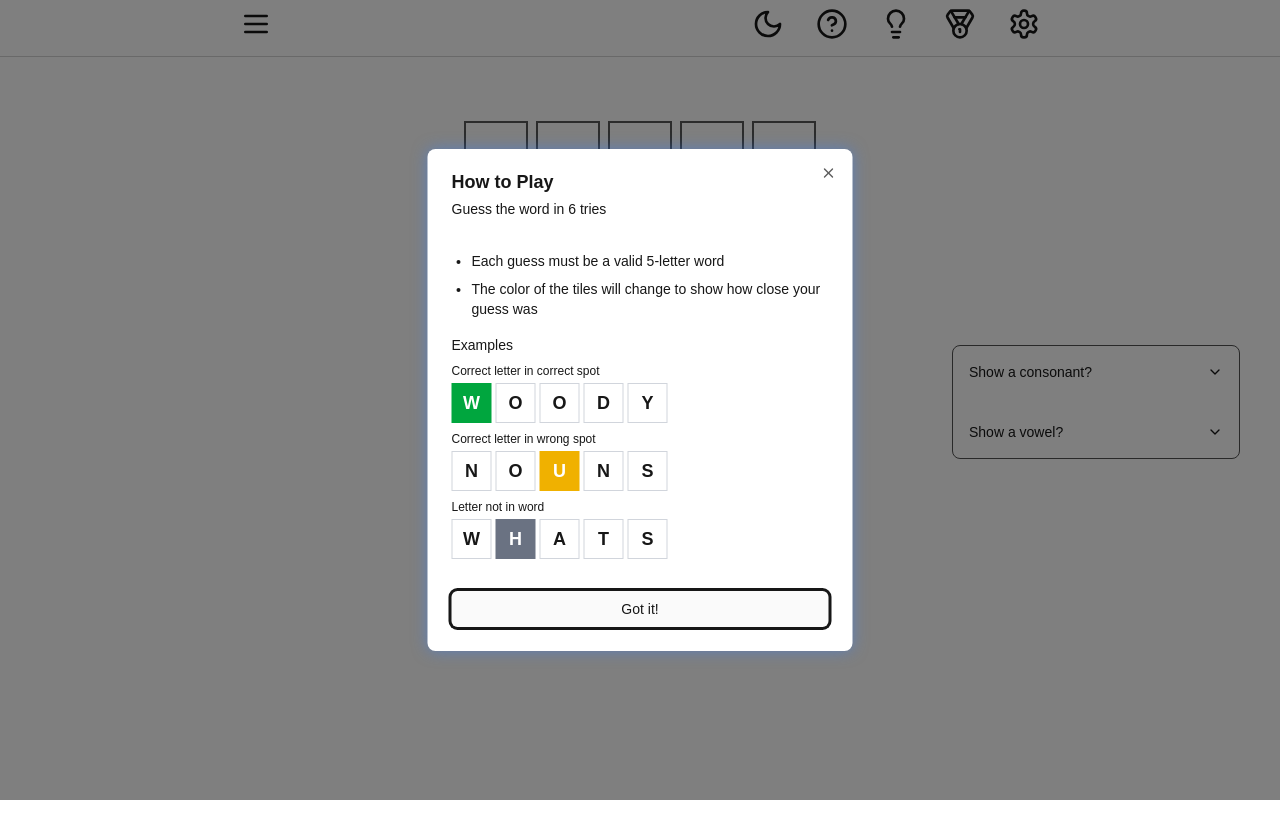
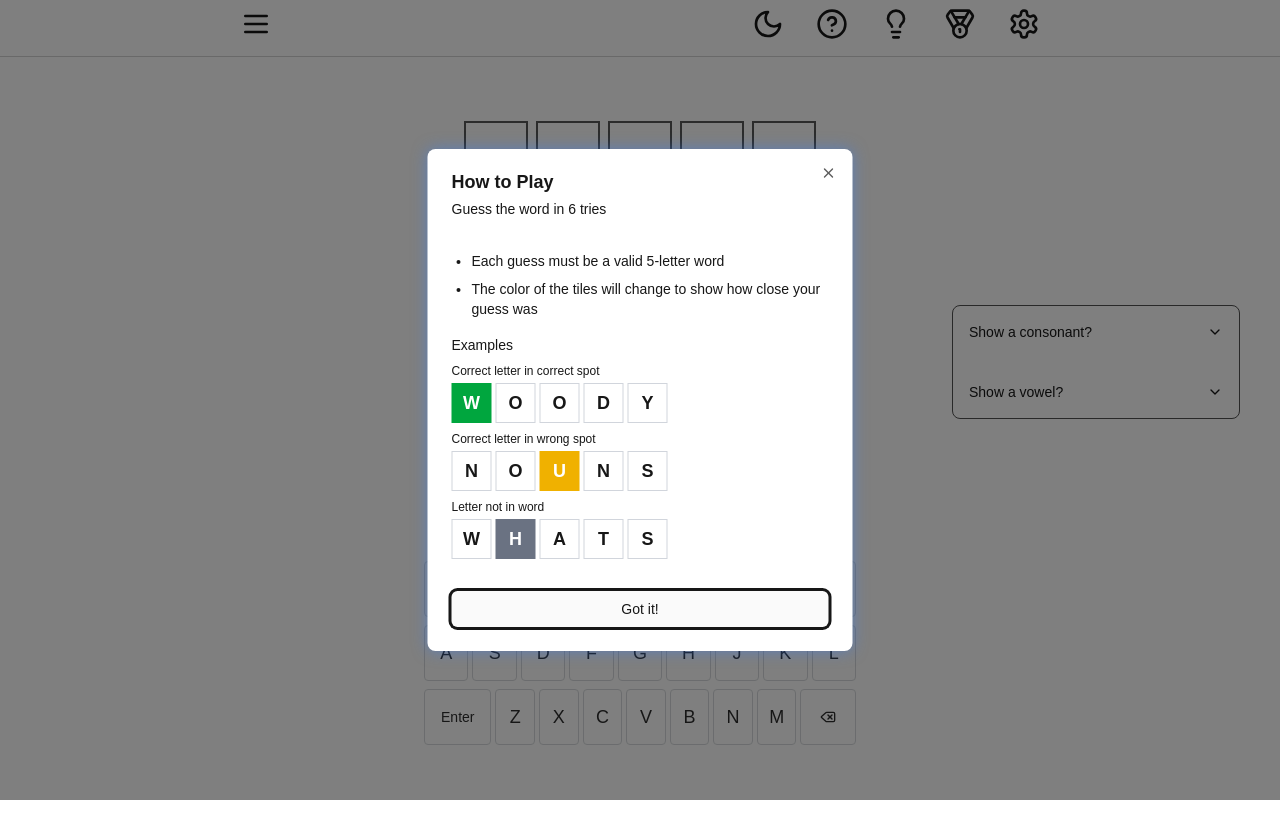
Before and after one commit to steninkgeorge/wordle-clone, a Next.js app: page / in a window 1280 px wide. Shown: the top 838 px of the page. Built offline with nearby package versions, Linux system fonts and the light colour scheme; no server answers; the database is empty.

Commit message:
added onscreen keyboard

```diff
--- a/src/app/app-components/board.tsx
+++ b/src/app/app-components/board.tsx
@@ -35,7 +35,6 @@ export const Board = () => {
   } = useGameState();
 
   const [word, setWord] = useState("");
-
   const [frequencyMap, setFrequencyMap] = useState(new Map<string, number>());
 
   const [Hint, SetHint] = useState<HintProps>({
--- a/src/app/app-components/grid.tsx
+++ b/src/app/app-components/grid.tsx
@@ -1,5 +1,6 @@
 import { Accordion, AccordionContent, AccordionItem, AccordionTrigger } from "@/components/ui/accordion";
 import { Line } from "./grid-row";
+import { OnScreenKeyboard } from "./keyboard";
 
 interface HintProps {
   consonant: string | undefined;
@@ -10,9 +11,9 @@ export const Grid = ({
     guesses, Hint, word , currentLine , currentGuess, frequencyMap
 }:{guesses: string[], Hint:HintProps, word: string , currentLine : number , currentGuess : string , frequencyMap: Map<string , number>})=>{
     return (
-      <div className="relative min-h-screen min-w-screen max-w-5xl mx-auto p-4 items-center ">
+      <div className="relative min-h-screen min-w-screen max-w-5xl mx-auto p-4  items-center ">
         <div className="flex md:flex-row flex-col items-center justify-center gap-10">
-          <div className="board w-full max-w-md mx-auto md:mx-0 items-center ">
+          <div className="board w-full max-w-md mx-auto md:mx-0 items-center">
             {guesses.map((guess, index) => (
               <Line
                 key={index}
@@ -22,10 +23,9 @@ export const Grid = ({
                 frequencyMap={frequencyMap}
               />
             ))}
-
-            {/* <OnScreenKeyboard/> */}
+            <OnScreenKeyboard />
           </div>
-          <div className=" md:absolute mt-10 md:right-10 md:top-[30%] w-full md:max-w-72 border border-neutral-600 h-fit rounded-lg ">
+          <div className="md:flex  md:absolute  md:right-10 md:top-[30%] w-full md:max-w-72 border border-neutral-600 h-fit rounded-lg ">
             <Accordion type="multiple" className="w-full space-y-2">
               <AccordionItem
                 value="consonant"
--- /dev/null
+++ b/src/app/app-components/keyboard.tsx
@@ -0,0 +1,97 @@
+import { useEffect } from "react";
+import { getTodaysWord } from "../constants/word-list";
+import { useGameState } from "../hooks/game-state";
+import { useKeyboardState } from "../hooks/keyboard-state";
+import { DeleteIcon } from "lucide-react";
+
+const KEYBOARD_LAYOUT = [
+  ["Q", "W", "E", "R", "T", "Y", "U", "I", "O", "P"],
+  ["A", "S", "D", "F", "G", "H", "J", "K", "L"],
+  ["Enter", "Z", "X", "C", "V", "B", "N", "M", "Backspace"],
+];
+
+export const OnScreenKeyboard = () => {
+  const {
+    currentGuess,
+    setCurrentGuess,
+    gameStatus,
+    makeGuess,
+  } = useGameState();
+
+  const word = getTodaysWord();
+  const { correct, present, absent, updateKeyState, resetKey } =
+    useKeyboardState();
+
+  const handleKeyClick = (key: string) => {
+    if (gameStatus !== "playing") return;
+
+    if (key === "Enter") {
+      if (currentGuess.length === 5) {
+        makeGuess(currentGuess);
+        updateKeyState(currentGuess, word);
+      }
+    } else if (key === "Backspace") {
+      setCurrentGuess(currentGuess.slice(0, -1));
+    } else if (currentGuess.length < 5 && /^[A-Z]$/.test(key)) {
+      setCurrentGuess(currentGuess + key.toLowerCase());
+    }
+    console.log(key);
+  };
+
+  const getKeyStatus = (key: string) => {
+    if (correct.includes(key)) return "correct";
+    if (present.includes(key)) return "present";
+    if (absent.includes(key)) return "absent";
+    return "unused";
+  };
+
+  useEffect(() => {
+    resetKey();
+  }, [word]);
+
+  return (
+    <div className="flex flex-col items-center gap-2 w-full max-w-lg mx-auto mt-8 px-2 ">
+      {KEYBOARD_LAYOUT.map((row, rowIndex) => (
+        <div key={rowIndex} className="flex gap-1 w-full justify-center">
+          {row.map((key) => {
+            const status = getKeyStatus(key.toLowerCase());
+
+            const isSpecialKey = key === "Enter" || key === "Backspace";
+
+            return (
+              <button
+                key={key}
+                onClick={() => handleKeyClick(key)}
+                className={`
+  flex items-center justify-center
+  h-12 md:h-14
+  ${isSpecialKey ? "px-2 md:px-4 text-xs md:text-sm" : "px-1 md:px-2 text-lg"}
+  rounded font-medium
+  ${
+    status === "correct"
+      ? "bg-[rgb(var(--color-correct))] text-white"
+      : status === "present"
+      ? "bg-[rgb(var(--color-present))] text-white"
+      : status === "absent"
+      ? "bg-[rgb(var(--color-absent))] text-white"
+      : "bg-transparent text-[rgb(var(--color-foreground))] border border-[rgb(var(--color-border))]"
+  }
+  ${
+    isSpecialKey
+      ? "flex-1 max-w-[80px] md:max-w-[100px]"
+      : "flex-1 max-w-[40px] md:max-w-[50px]"
+  }
+  active:scale-95 transition-transform
+  ${status === "unused" ? "opacity-90 hover:opacity-100" : ""}
+`}
+                disabled={gameStatus !== "playing"}
+              >
+                {key === "Backspace" ? <DeleteIcon className="w-4 h-4" /> : key}
+              </button>
+            );
+          })}
+        </div>
+      ))}
+    </div>
+  );
+};
--- a/src/app/app-components/onboarding.tsx
+++ b/src/app/app-components/onboarding.tsx
@@ -8,11 +8,18 @@ import {
   DialogDescription,
 } from "@/components/ui/dialog";
 import { useOnboardingState } from "../hooks/game-state";
+import { useEffect } from "react";
 
 export const HowToPlay = () => {
   const { open, setOpen } = useOnboardingState();
   const isDark = document.documentElement.classList.contains("dark");
 
+  useEffect(()=>{
+    const hasPlayed = localStorage.getItem('hasPlayed')
+    if(!hasPlayed){
+        localStorage.setItem('hasPlayed','1')
+    }
+  },[])
   return (
     <Dialog open={open} onOpenChange={setOpen}>
       <DialogContent
--- a/src/app/app-components/onscreen-keyboard/keyboard.tsx
+++ /dev/null
@@ -1,11 +0,0 @@
-// const defaultLayout = [
-
-// ]
-
-export const OnScreenKeyboard = ()=>{
-    return (
-        <div className="mt-10">
-            on screen keyboard goes here
-        </div>
-    )
-}
--- /dev/null
+++ b/src/app/hooks/keyboard-state.ts
@@ -0,0 +1,67 @@
+import { create } from "zustand";
+
+interface KeyboardStateProps{
+    correct: string ;
+    present: string;
+    absent: string ;
+    updateKeyState : (guess : string , word: string)=>void;
+    resetKey:()=>void;
+}
+
+export const useKeyboardState = create<KeyboardStateProps>((set) => ({
+  correct: "",
+  present: "",
+  absent: "",
+  updateKeyState: (guess, word) => {
+    const targetLetters = word.split("");
+    const guessLetters = guess.split("");
+    const newCorrect = new Set<string>();
+    const newPresent = new Set<string>();
+    const newAbsent = new Set<string>();
+
+    // Create a frequency map of letters not yet matched
+    const availableLetters = new Map<string, number>();
+    for (const letter of targetLetters) {
+      availableLetters.set(letter, (availableLetters.get(letter) || 0) + 1);
+    }
+
+    for (let i = 0; i < guessLetters.length; i++) {
+      const letter = guessLetters[i];
+      if (guessLetters[i].toLowerCase() === targetLetters[i]) {
+        newCorrect.add(letter);
+        availableLetters.set(letter, availableLetters.get(letter)! - 1);
+      }
+    }
+
+    for (let i = 0; i < guessLetters.length; i++) {
+      const letter = guessLetters[i];
+
+      // Skip if already marked correct
+      if (newCorrect.has(letter)) continue;
+
+      if (
+        targetLetters.includes(letter.toLowerCase()) &&
+        (availableLetters.get(letter) || 0) > 0
+      ) {
+        newPresent.add(letter);
+        availableLetters.set(letter, availableLetters.get(letter)! - 1);
+      } else {
+        newAbsent.add(letter);
+      }
+    }
+
+    set((state) => ({
+      correct: Array.from(new Set([...state.correct, ...newCorrect])).join(""),
+
+      present: Array.from(new Set([...state.present, ...newPresent])).join(""),
+
+      absent: Array.from(new Set([...state.absent, ...newAbsent])).join(""),
+    }));
+  },
+  resetKey: () =>
+    set({
+      correct: "",
+      present: "",
+      absent: "",
+    }),
+}));
--- a/src/app/initialize-user.tsx
+++ b/src/app/initialize-user.tsx
@@ -1,12 +1,20 @@
 "use client";
 
 import {  useEffect } from "react";
-import { useGameState } from "./hooks/game-state";
+import { useGameState, useOnboardingState } from "./hooks/game-state";
 
 export const UserInitializationComponent = () => {
+
   const {isInitialized, initializeUser } = useGameState();
 
+  const {setOpen}=useOnboardingState()
+
   useEffect(() => {
+    const data = localStorage.getItem("hasPlayed")
+   if(data){
+      setOpen(false)
+   }
+
     if(!isInitialized){
       initializeUser()
     }
```
